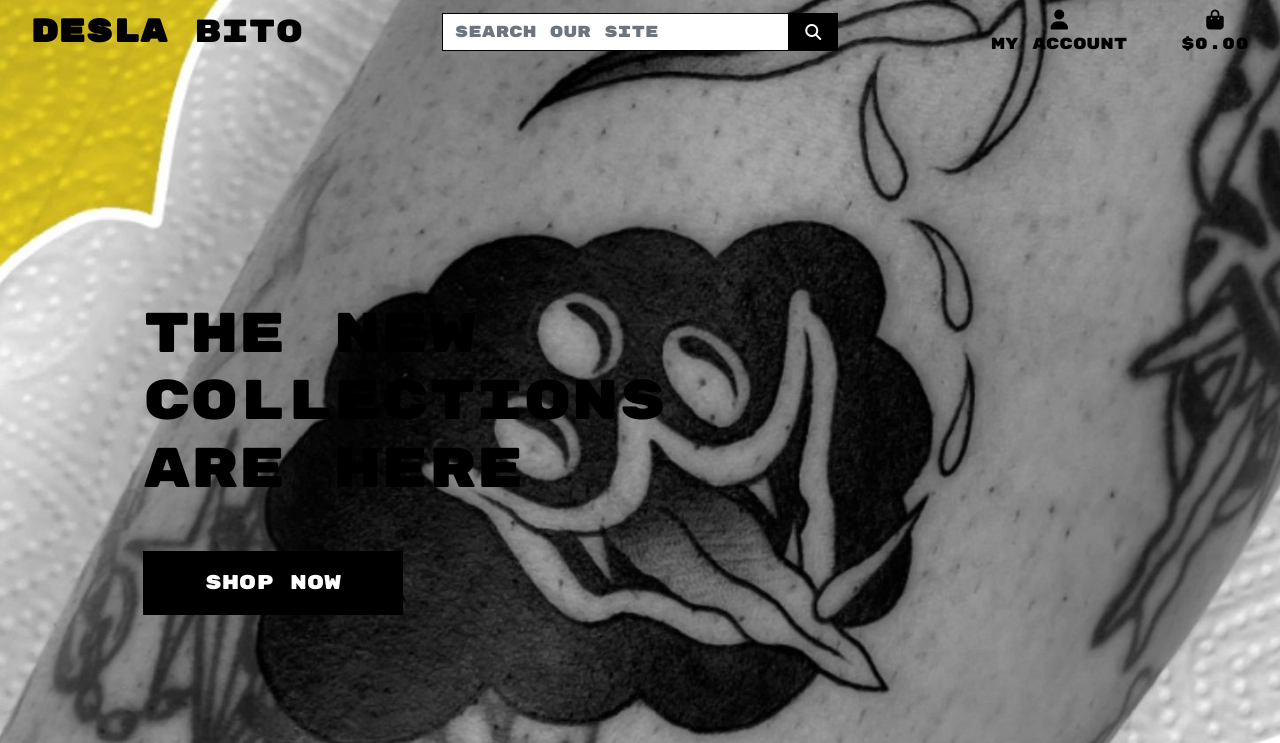
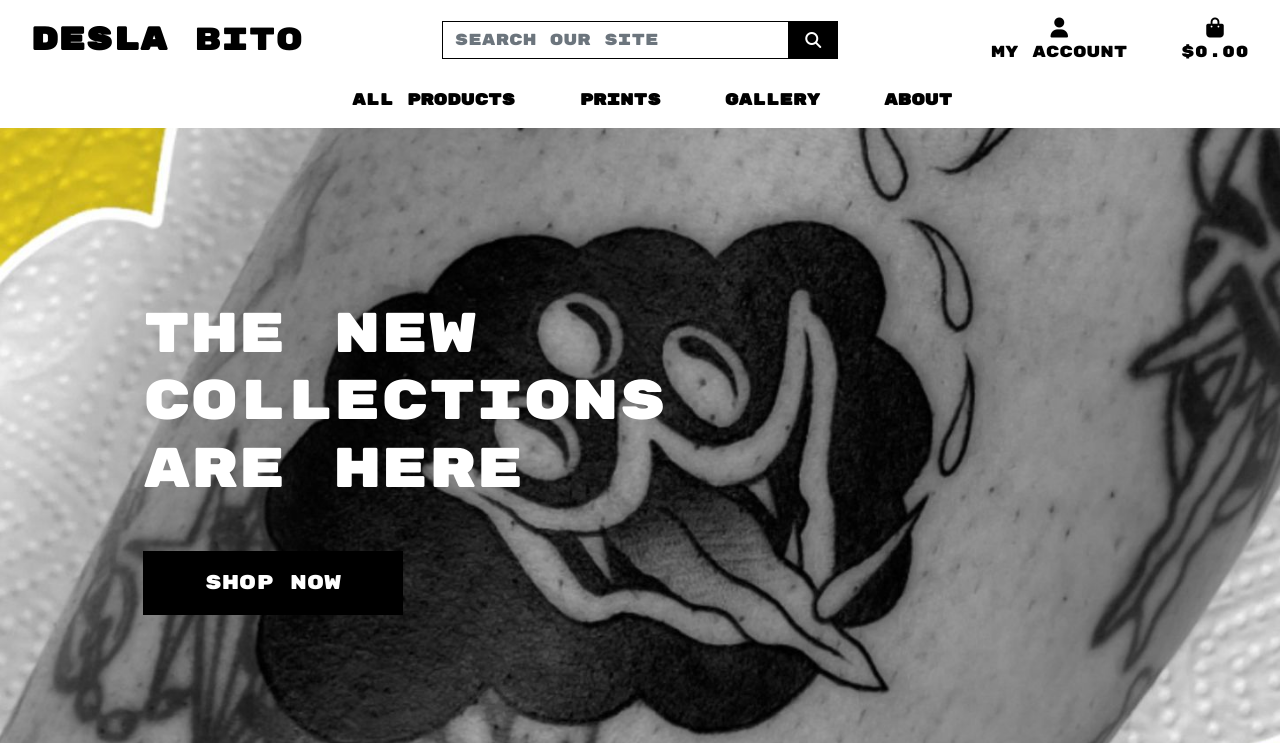
Before and after one commit to fenasti/desla, a Django app: page / in a window 1280 px wide. Shown: the top 743 px of the page. Run offline with Django 3.2, Linux system fonts and the light colour scheme; some libraries are stand-ins or nearby versions.

Commit message:
add navbar and dropdown top header

```diff
--- a/home/templates/home/index.html
+++ b/home/templates/home/index.html
@@ -13,7 +13,7 @@
     <div class="container h-100">
         <div class="row h-100">
             <div class="col-7 col-md-6 my-auto">
-                <h1 class="display-4 logo-font text-black">
+                <h1 class="display-4 logo-font text-white">
                     The new collections are here
                 </h1>
                 <div class="my-5">
--- a/templates/base.html
+++ b/templates/base.html
@@ -3,7 +3,6 @@
 <!doctype html>
 <html lang="en">
     <head>
-
         {% block meta %}
             <meta http-equiv="X-UA-Compatible" content="ie=edge">
             <meta charset="utf-8">
@@ -34,11 +33,11 @@
         {% block extra_js %}
         {% endblock %}
 
-    <title>Boutique Ado {% block extra_title %}{% endblock %}</title>
+        <title>Deslas Page {% block extra_title %}{% endblock %}</title>
     </head>
     <body>
         <header class="container-fluid fixed-top">
-        <div class="row">
+            <div id="topnav" class="row bg-white pt-lg-2 d-none d-lg-flex">
                 <div class="col-12 col-lg-4 my-auto py-1 py-lg-0 text-center text-lg-left">
                     <a href="{% url 'home' %}" class="nav-link main-logo-link">
                         <h2 class="logo-font text-black my-0"><strong>Desla</strong> Bito</h2>
@@ -97,6 +96,15 @@
                     </ul>
                 </div>
             </div>
+            <div class="row bg-white">
+                <nav class="navbar navbar-expand-lg navbar-light w-100">
+                    <button class="navbar-toggler" type="button" data-toggle="collapse" data-target="#main-nav" aria-controls="main-nav" aria-expanded="false" aria-label="Toggle navigation">
+                        <span class="navbar-toggler-icon"></span>
+                    </button>
+                    {% include 'includes/mobile-top-header.html' %}
+                    {% include 'includes/main-nav.html' %}
+                </nav>
+            </div>
         </header>
 
         {% if messages %}
--- /dev/null
+++ b/templates/includes/main-nav.html
@@ -0,0 +1,50 @@
+<div class="collapse navbar-collapse" id="main-nav">
+    <ul class="navbar-nav w-auto mx-auto">
+        <li class="nav-item dropdown">
+            <a class="logo-font font-weight-bold nav-link text-black mr-5" href="#" id="all-products-link" data-toggle="dropdown" aria-haspopup="true" aria-expanded="false">
+                All Products
+            </a>
+            <div class="dropdown-menu border-0" aria-labelledby="all-products-link">
+                <a href="" class="dropdown-item">By Price</a>
+                <a href="" class="dropdown-item ">By Rating</a>
+                <a href="" class="dropdown-item ">By Category</a>
+                <a href="" class="dropdown-item">All Products</a>
+            </div>
+        </li>
+
+        <li class="nav-item dropdown">
+            <a class="logo-font font-weight-bold nav-link text-black mr-5" href="#" id="clothing-link" data-toggle="dropdown" aria-haspopup="true" aria-expanded="false">
+                Prints
+            </a>
+            <div class="dropdown-menu border-0" aria-labelledby="clothing-link">
+                <a href="" class="dropdown-item">Activewear &amp; Essentials</a>
+                <a href="" class="dropdown-item">Jeans</a>
+                <a href="" class="dropdown-item">Shirts</a>
+                <a href="" class="dropdown-item">All Clothing</a>
+            </div>
+        </li>
+
+        <li class="nav-item dropdown">
+            <a class="logo-font font-weight-bold nav-link text-black mr-5" href="#" id="homeware-link" data-toggle="dropdown" aria-haspopup="true" aria-expanded="false">
+                Gallery
+            </a>
+            <div class="dropdown-menu border-0" aria-labelledby="homeware-link">
+                <a href="" class="dropdown-item">Bed &amp; Bath</a>
+                <a href="" class="dropdown-item">Kitchen &amp; Dining</a>
+                <a href="" class="dropdown-item">All Homeware</a>
+            </div>
+        </li>
+
+        <li class="nav-item dropdown">
+            <a class="logo-font font-weight-bold nav-link text-black" href="#" id="specials-link" data-toggle="dropdown" aria-haspopup="true" aria-expanded="false">
+                About
+            </a>
+            <div class="dropdown-menu border-0" aria-labelledby="specials-link">
+                <a href="" class="dropdown-item">New Arrivals</a>
+                <a href="" class="dropdown-item">Deals</a>
+                <a href="" class="dropdown-item">Clearance</a>
+                <a href="" class="dropdown-item">All Specials</a>
+            </div>
+        </li>
+    </ul>
+</div>
--- /dev/null
+++ b/templates/includes/mobile-top-header.html
@@ -0,0 +1,56 @@
+<li class="list-inline-item">
+    <a class="text-black nav-link d-block d-lg-none" href="#" id="mobile-search" data-toggle="dropdown" aria-haspopup="true" aria-expanded="false">
+        <div class="text-center">
+            <div><i class="fas fa-search fa-lg"></i></div>
+            <p class="my-0">Search</p>
+        </div>
+    </a>
+    <div class="dropdown-menu border-0 w-100 p-3 rounded-0 my-0" aria-labelledby="mobile-search">
+        <form class="form" method="GET" action="">
+            <div class="input-group w-100">
+                <input class="form-control border border-black rounded-0" type="text" name="q" placeholder="Search our site">
+                <div class="input-group-append">
+                    <button class="form-control form-control btn btn-black border border-black rounded-0" type="submit">
+                        <span class="icon">
+                            <i class="fas fa-search"></i>
+                        </span>
+                    </button>
+                </div>
+            </div>
+        </form>
+    </div>
+</li>
+<li class="list-inline-item dropdown">
+    <a class="text-black nav-link d-block d-lg-none" href="#" id="user-options" data-toggle="dropdown" aria-haspopup="true" aria-expanded="false">
+        <div class="text-center">
+            <div><i class="fas fa-user fa-lg"></i></div>
+            <p class="my-0">My Account</p>
+        </div>
+    </a>
+    <div class="dropdown-menu border-0" aria-labelledby="user-options">
+        {% if request.user.is_authenticated %}
+            {% if request.user.is_superuser %}
+                <a href="{% url 'account_logout' %}" class="dropdown-item">Product Management</a>
+            {% endif %}
+            <a href="" class="dropdown-item">My Profile</a>
+            <a href="{% url 'account_logout' %}" class="dropdown-item">Logout</a>
+        {% else %}
+            <a href="{% url 'account_signup' %}" class="dropdown-item">Register</a>
+            <a href="{% url 'account_login' %}" class="dropdown-item">Login</a>
+        {% endif %}
+    </div>
+</li>
+<li class="list-inline-item">
+    <a class="{% if grand_total %}text-primary font-weight-bold{% else %}text-black{% endif %} nav-link d-block d-lg-none" href="">
+        <div class="text-center">
+            <div><i class="fas fa-shopping-bag fa-lg"></i></div>
+            <p class="my-0">
+                {% if grand_total %}
+                    ${{ grand_total|floatformat:2 }}
+                {% else %}
+                    $0.00
+                {% endif %}
+            </p>
+        </div>
+    </a>
+</li>
```
Lines whose indentation alone changed are shown as unchanged.
